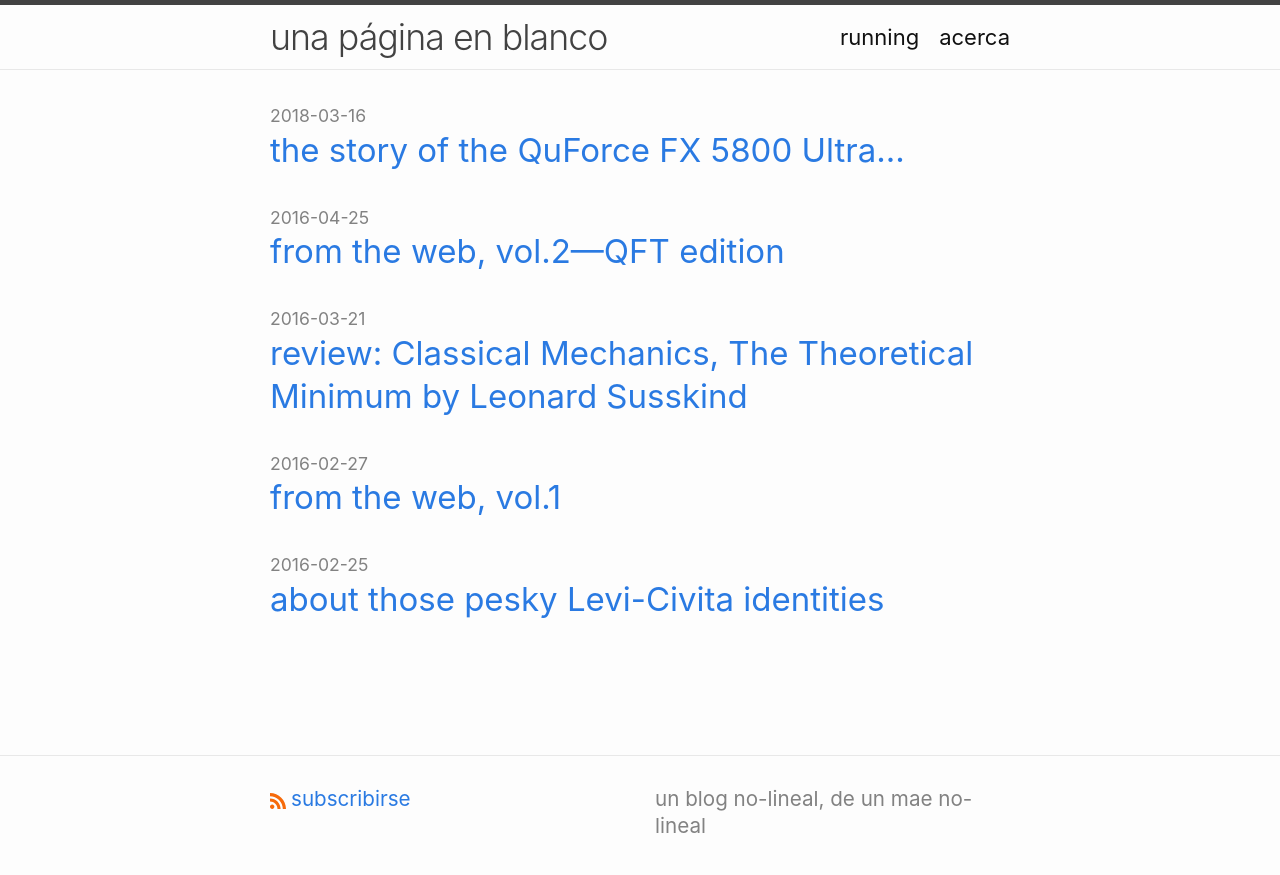
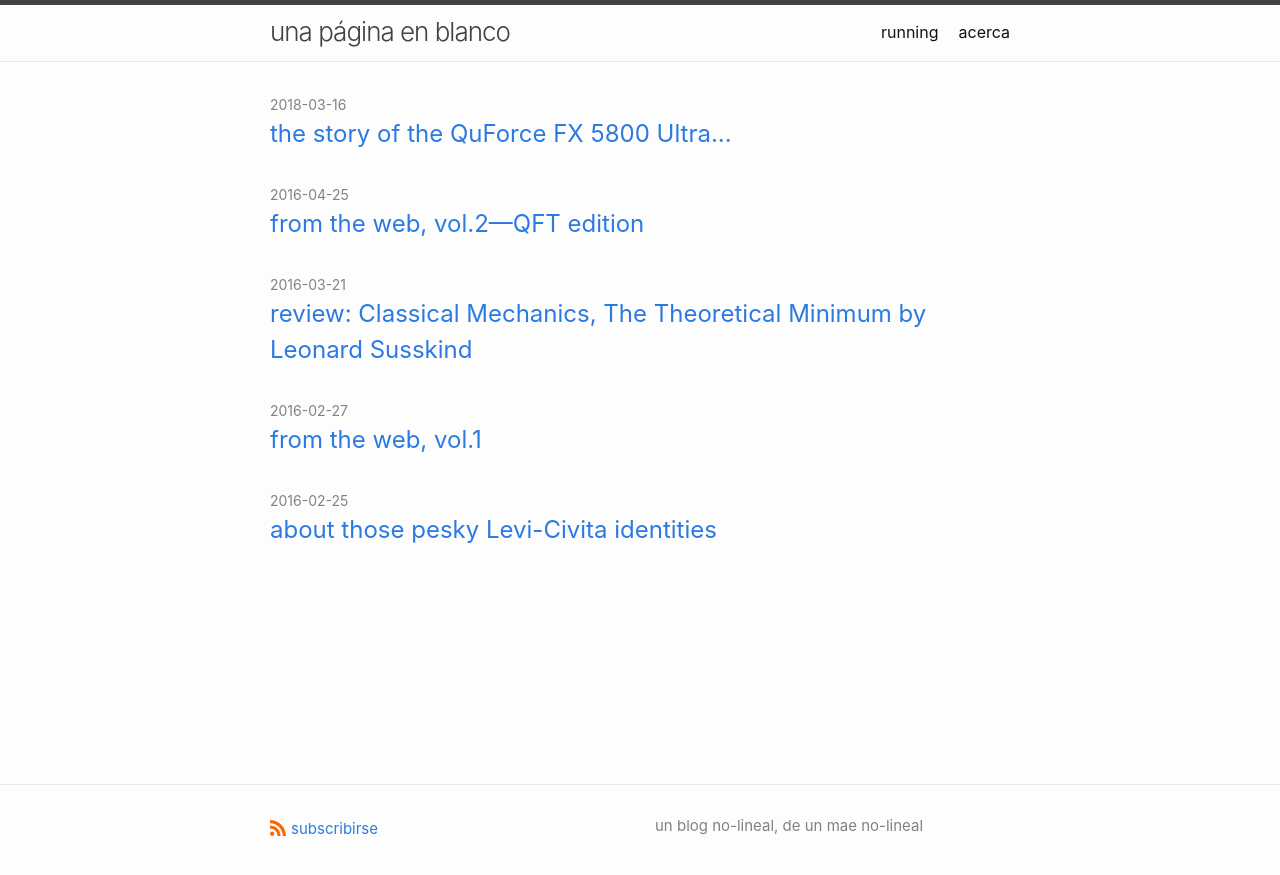
Before and after one commit to eguevaralopez/eguevaralopez.github.io, a Jekyll site: the page built from index.md, in a window 1280 px wide. Shown: the top 875 px of the page. Built offline with Jekyll 4.4.1, drawn with Linux system fonts in a browser that asks for light colours.

Commit message:
setup tipografia

```diff
--- a/_sass/minima/custom-variables.scss
+++ b/_sass/minima/custom-variables.scss
@@ -1,10 +1,10 @@
 // Placeholder to allow overriding predefined variables smoothly.
 //$base-font-family: "Latin Modern Roman", serif !default;
 //$code-font-family: "Latin Modern Mono", monospace !default;
-$base-font-size:   22px;
-$base-font-weight: 400;
-$small-font-size:  $base-font-size * 0.8;
-$base-line-height: 1.3;
+//$base-font-size:   22px;
+//$base-font-weight: 400;
+//$small-font-size:  $base-font-size * 0.8;
+//$base-line-height: 1.3;
 
 // modificar colores
 //$code-background-color: lighten($brand-color, 43%);
```
